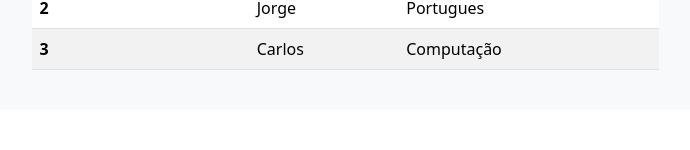
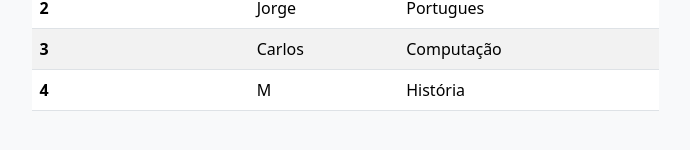
Before and after one commit to DSFerrari/cd-aluno, an Angular app: page / in a window 1280 px wide. Shown: the part 564-714 px from the top of the page, without its empty margins (295-985 px from the left). Built offline with nearby package versions, Linux system fonts and the light colour scheme; data requests are answered from the project's data file.

Commit message:
salva no banco de dados

```diff
--- a/db.json
+++ b/db.json
@@ -1,7 +1,24 @@
 {
   "students": [
-  {"id": 1, "name":"Diego","course":"Matemática"},
-  {"id": 2, "name":"Jorge","course":"Portugues"},
-  {"id": 3, "name":"Carlos","course":"Computação"}
+    {
+      "id": "1",
+      "name": "Diego",
+      "course": "Matemática"
+    },
+    {
+      "id": "2",
+      "name": "Jorge",
+      "course": "Portugues"
+    },
+    {
+      "id": "3",
+      "name": "Carlos",
+      "course": "Computação"
+    },
+    {
+      "id": "4",
+      "name": "M",
+      "course": "História"
+    }
   ]
-  }
+}
--- a/src/app/student.service.ts
+++ b/src/app/student.service.ts
@@ -15,5 +15,6 @@ export class StudentService {
   getStudents(): Observable<Student[]>{
     return this.http.get<Student[]>(this.url);
   }
-
-}
+save(student:Student): Observable<Student>{
+  return this.http.post<Student>(this.url, student)
+}}
--- a/src/app/students/students.component.ts
+++ b/src/app/students/students.component.ts
@@ -30,6 +30,9 @@ export class StudentsComponent implements OnInit {
  });
 }
     save(){
-     this.students.push(this.formGroupStudent.value)
+      this.service.save(this.formGroupStudent.value).subscribe({
+        next: data => this.students.push(data)
+      })
+
     }
    }
```
